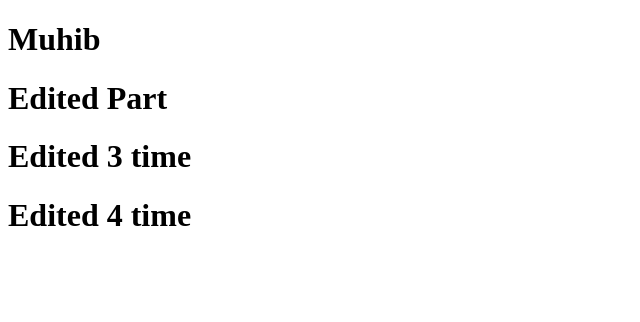
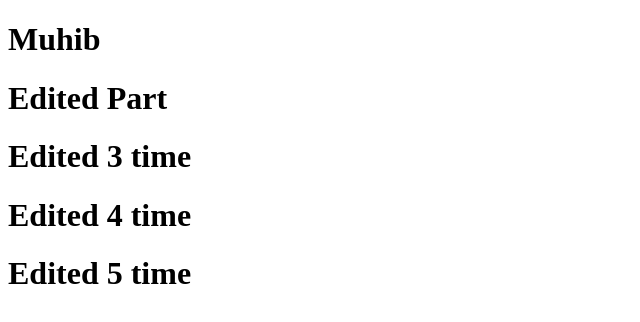
Before and after one commit to Muhibdad/Bootcamp2020, a plain HTML site: page index.html in a window 1280 px wide. Shown: the whole page, without its empty margins (0-640 px from the left). Drawn offline with Linux system fonts and the light colour scheme.

Commit message:
Update index.html

```diff
--- a/index.html
+++ b/index.html
@@ -10,6 +10,7 @@
     <h1>Edited Part</h1>
     <h1>Edited 3 time</h1>
     <h1>Edited 4 time</h1>
+    <h1>Edited 5 time</h1>
 
 </body>
 </html>
```
